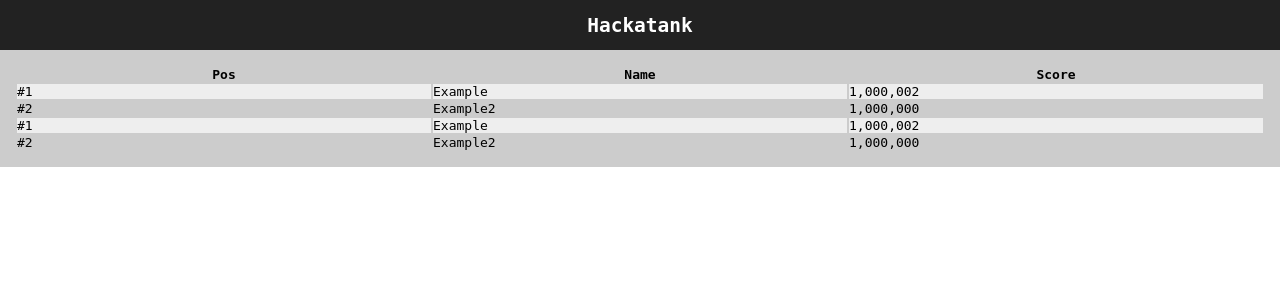
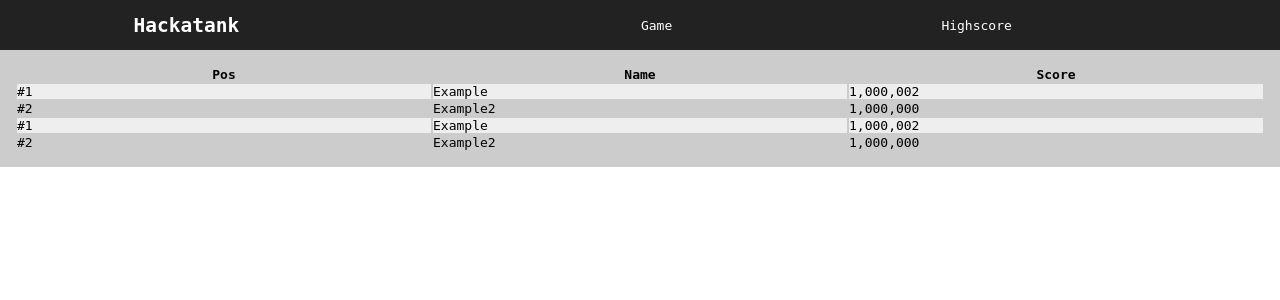
Before and after one commit to astenbal/HackTheMidlands, a PHP site: page /highscore.html in a window 1280 px wide. Shown: the top 300 px of the page. Run offline with PHP 8.4, Linux system fonts and the light colour scheme.

Commit message:
Navbar improvements

```diff
--- a/highscore.html
+++ b/highscore.html
@@ -11,6 +11,10 @@
       <!--The top bar that displays the game name-->
       <nav id='topBar'>
         <h1>Hackatank</h1>
+        <section id='navBar'>
+          <a href='index.html'>Game</a>
+          <a href='highscore.html'>Highscore</a>
+        </section>
       </nav>
       <main id='scoreTable'>
         <table>
--- a/index.html
+++ b/index.html
@@ -10,6 +10,10 @@
       <!--The top bar that displays the game name-->
       <nav id='topBar'>
         <h1>Hackatank</h1>
+        <section id='navBar'>
+          <a href='index.html'>Game</a>
+          <a href='highscore.html'>Highscore</a>
+        </section>
       </nav>
       <!--Start of game code-->
       <canvas id="game">
--- a/style/main.css
+++ b/style/main.css
@@ -8,21 +8,27 @@
 
 /*TopBar styling*/
 #topBar{
-  display:flex;
-  /*Center the text within this element*/
-  justify-content:center;
-  align-items:center;
   /*Setting the height, width and colour of the elements background*/
   height:50px;
   width:100%;
   background-color:#222;
   color:white;
+  display:flex;
+  justify-content:space-around;
+  align-items:center;
 }
 
-table{
-  width:100%;
+#topBar h1{
+  text-align:center;
 }
 
-#tblTitles{
-  text-align:center;
+#navBar{
+  display:flex;
+  justify-content: space-around;
+  width:50%;
 }
+
+#navBar a{
+  text-decoration:none;
+  color:white;
+}
```
